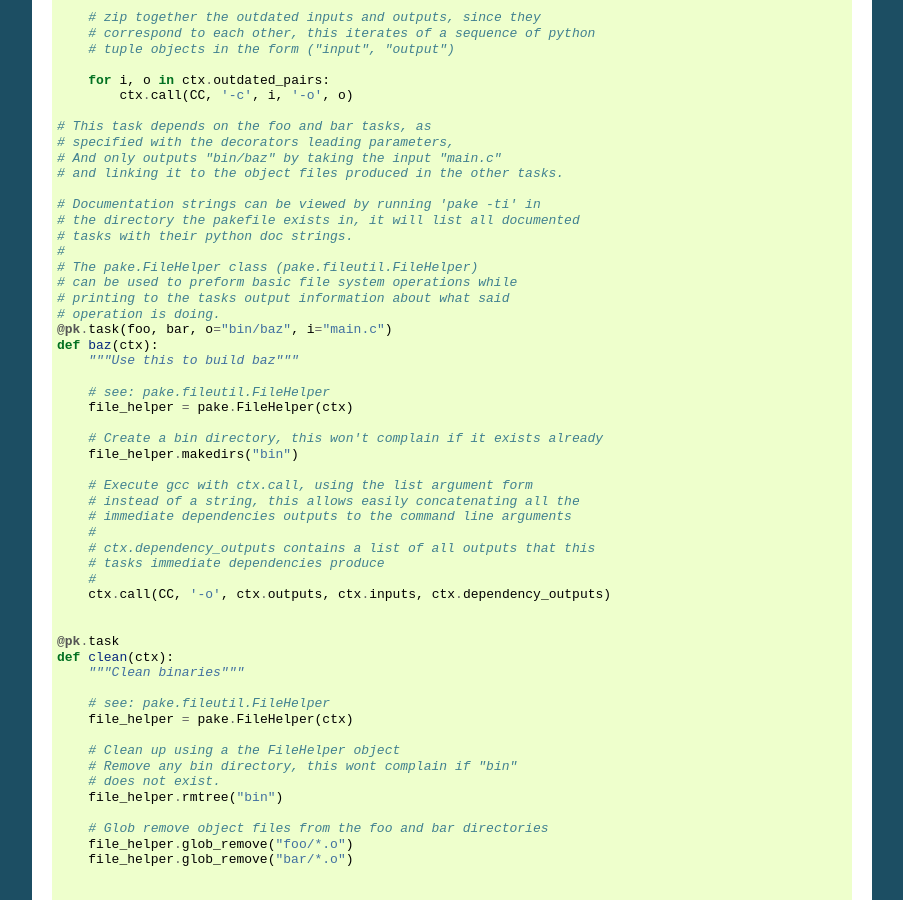
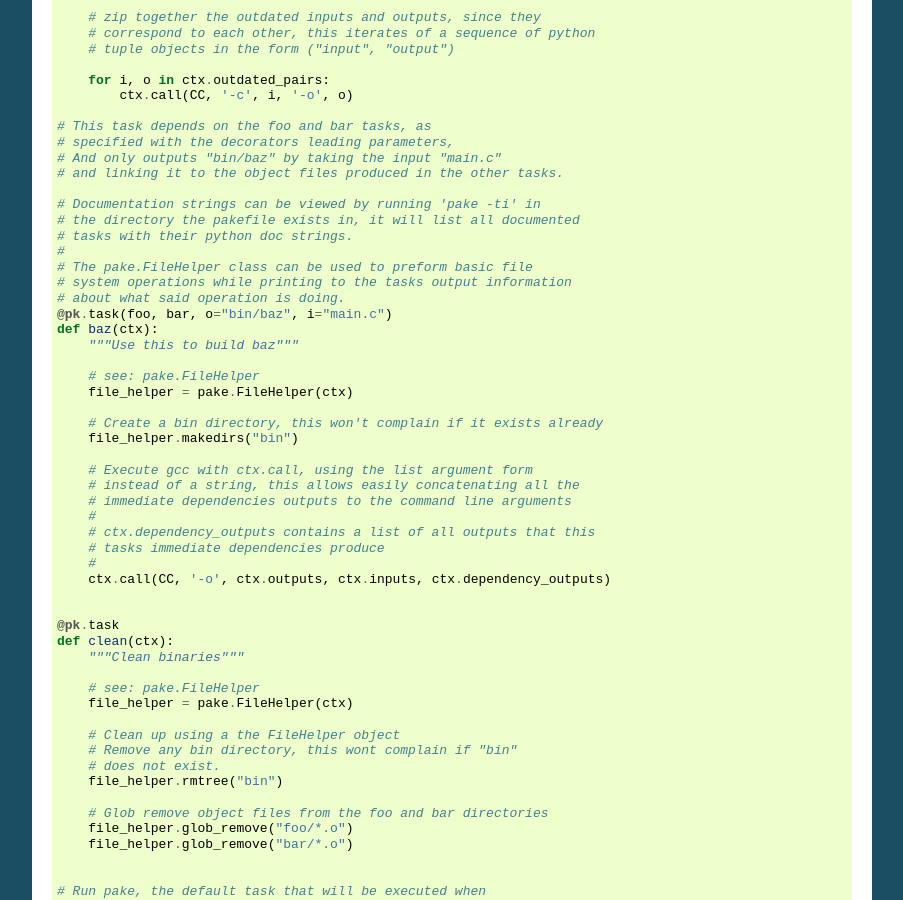
Before and after one commit to Teriks/pake, a Sphinx documentation site: the page built from docs/source/basictasks.rst, in a window 1280 px wide and 900 px high, scrolled down 1009 px. Shown: the whole window, without its empty margins (198-1101 px from the left). Built offline with Sphinx 7.4.7, drawn with Linux system fonts in a browser that asks for light colours.

Commit message:
Fix outdated qualified reference to class in documentation
In README.rst and the basictasks doc page.

Just reference 'pake.filehelper.FileHelper' as 'pake.FileHelper'

The pake.fileutil module was renamed a long time ago.

```diff
--- a/docs/source/basictasks.rst
+++ b/docs/source/basictasks.rst
@@ -77,15 +77,14 @@
     # the directory the pakefile exists in, it will list all documented
     # tasks with their python doc strings.
     #
-    # The pake.FileHelper class (pake.fileutil.FileHelper)
-    # can be used to preform basic file system operations while
-    # printing to the tasks output information about what said
-    # operation is doing.
+    # The pake.FileHelper class can be used to preform basic file
+    # system operations while printing to the tasks output information
+    # about what said operation is doing.
     @pk.task(foo, bar, o="bin/baz", i="main.c")
     def baz(ctx):
         """Use this to build baz"""
 
-        # see: pake.fileutil.FileHelper
+        # see: pake.FileHelper
         file_helper = pake.FileHelper(ctx)
 
         # Create a bin directory, this won't complain if it exists already
@@ -105,7 +104,7 @@
     def clean(ctx):
         """Clean binaries"""
 
-        # see: pake.fileutil.FileHelper
+        # see: pake.FileHelper
         file_helper = pake.FileHelper(ctx)
 
         # Clean up using a the FileHelper object
```
Also changed, not shown: README.rst (+10 -13 lines).
